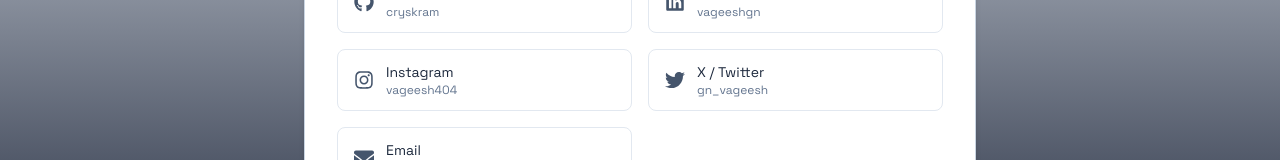
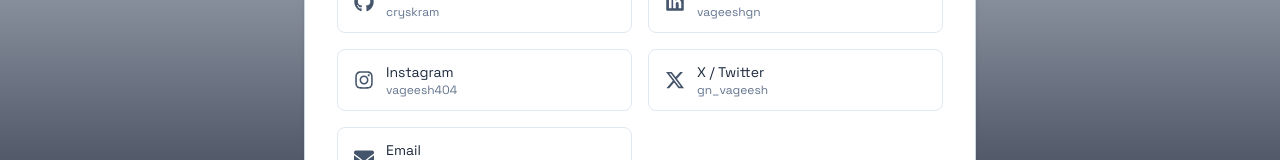
Before and after one commit to cryskram/iamvageesh, a Next.js app: page / in a window 1280 px wide. Shown: the part 4296-4456 px from the top of the page. Built offline with nearby package versions, Linux system fonts and the light colour scheme.

Commit message:
twitter -> X

```diff
--- a/components/Contact.tsx
+++ b/components/Contact.tsx
@@ -1,7 +1,7 @@
 "use client";
 
-import { FaGithub, FaLinkedin, FaTwitter, FaEnvelope } from "react-icons/fa";
-import { FaInstagram } from "react-icons/fa6";
+import { FaGithub, FaLinkedin, FaEnvelope } from "react-icons/fa";
+import { FaInstagram, FaXTwitter } from "react-icons/fa6";
 import { motion } from "framer-motion";
 
 const links = [
@@ -27,7 +27,7 @@
     label: "X / Twitter",
     value: "gn_vageesh",
     href: "https://x.com/gn_vageesh",
-    icon: <FaTwitter />,
+    icon: <FaXTwitter />,
   },
   {
     label: "Email",
```
